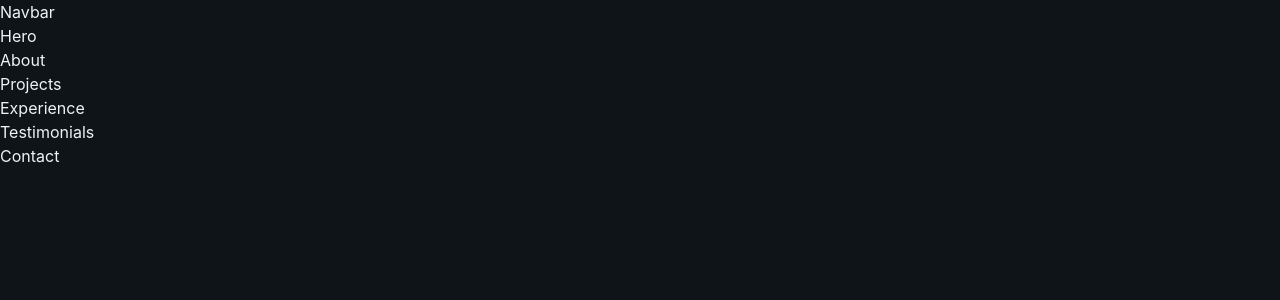
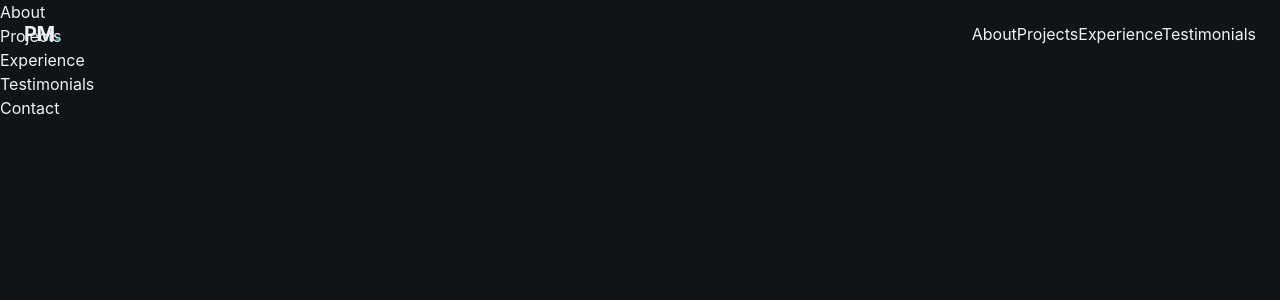
Before and after one commit to v-angelo/personal-portfolio, a React (Vite) app: page / in a window 1280 px wide. Shown: the top 300 px of the page. Built offline with nearby package versions, Linux system fonts and the light colour scheme.

Commit message:
reinitialized project

```diff
--- a/src/components/Navbar.jsx
+++ /dev/null
@@ -1,7 +0,0 @@
-import React from "react";
-
-function Navbar() {
-  return <div>Navbar</div>;
-}
-
-export default Navbar;
--- /dev/null
+++ b/src/layout/Navbar.jsx
@@ -0,0 +1,34 @@
+const navLinks = [
+  { href: "#about", label: "About" },
+  { href: "#projects", label: "Projects" },
+  { href: "#experience", label: "Experience" },
+  { href: "#testimonials", label: "Testimonials" },
+];
+
+function Navbar() {
+  return (
+    <header className="fixed top-0 right-0 left-0 bg-transparent py-5">
+      <nav className="container mx-auto flex items-center justify-between px-6">
+        <a
+          href="#"
+          className="hover:text-primary text-xl font-bold tracking-tight"
+        >
+          PM<span className="text-primary">.</span>
+        </a>
+
+        {/* Desktop Nav */}
+        <div className="flex items-center gap-1">
+          <div className="glass">
+            {navLinks.map((link, index) => (
+              <a key={index} href={link.href}>
+                {link.label}
+              </a>
+            ))}
+          </div>
+        </div>
+      </nav>
+    </header>
+  );
+}
+
+export default Navbar;
--- a/src/layout/Hero.jsx
+++ b/src/sections/Hero.jsx
@@ -1,7 +1,7 @@
 import React from "react";
 
 function Hero() {
-  return <div>Hero</div>;
+  return <div></div>;
 }
 
 export default Hero;
```
Also changed, not shown: jsconfig.json (added, +8 -0 lines), src/App.jsx (+7 -7 lines), src/sections/About.jsx (renamed from src/layout/About.jsx), src/sections/Contact.jsx (renamed from src/layout/Contact.jsx), src/sections/Experience.jsx (renamed from src/layout/Experience.jsx), src/sections/Projects.jsx (renamed from src/layout/Projects.jsx), src/sections/Testimonials.jsx (renamed from src/layout/Testimonials.jsx).
